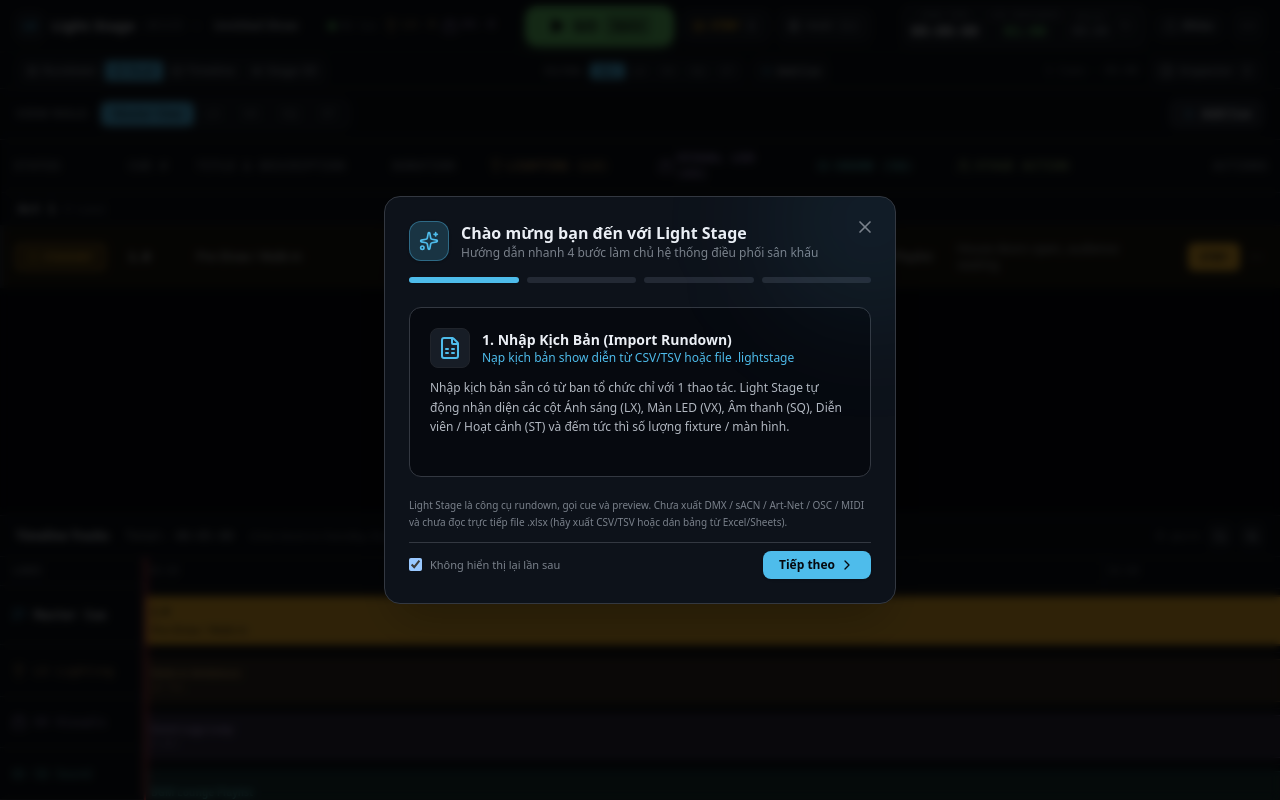
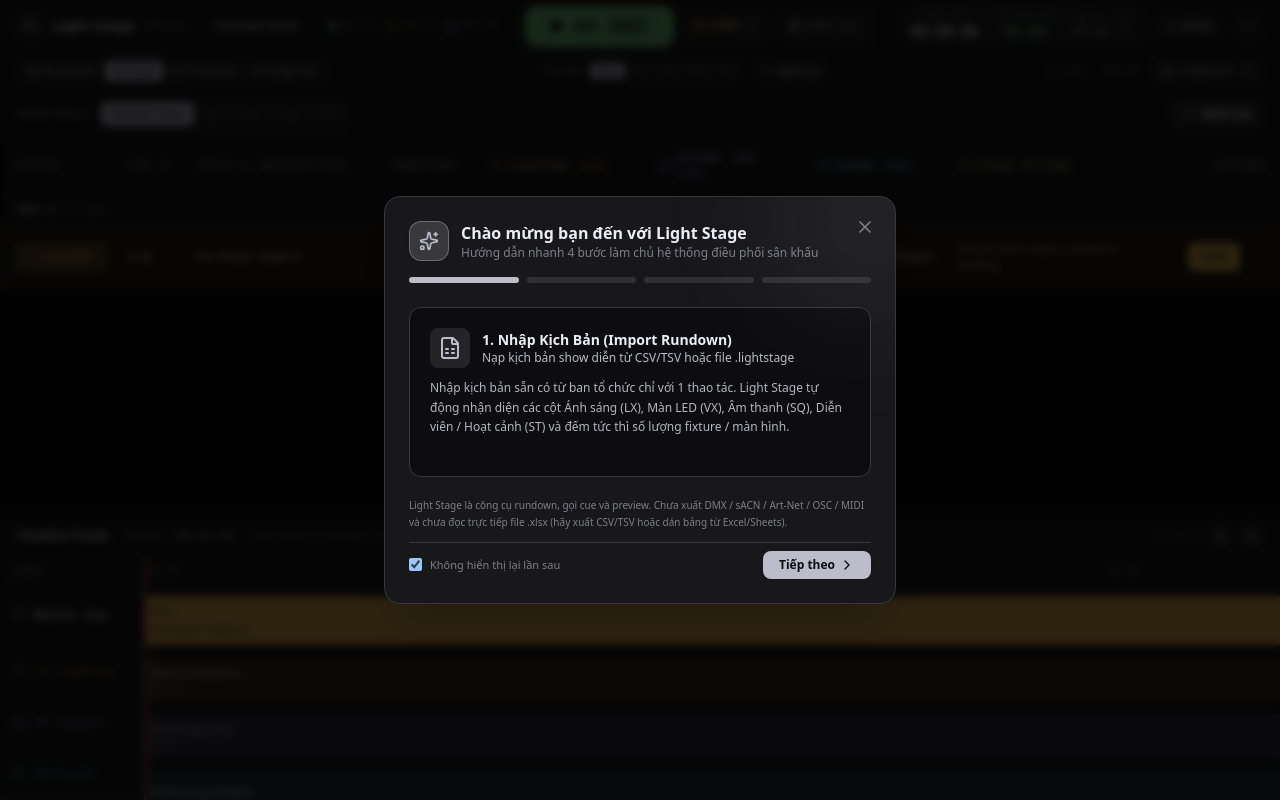
Before and after one commit to npforreal/Light_Stage, a React (Vite) app: page / in a window 1280 px wide. Built offline with nearby package versions, Linux system fonts and the light colour scheme.

Commit message:
chore(17.1): neutral gray surfaces (L 0.16-0.31, C≤0.004, H285), dept C≈0.06, accent for focus only

```diff
--- a/src/styles/tokens.css
+++ b/src/styles/tokens.css
@@ -2,42 +2,42 @@
 /* Adheres to OKLCH perceptual color tokens (docs/COLOR_COURSE.md) */
 
 :root {
-  /* Canvas base surface (OKLCH 0.14 0.015 260deg) */
-  --color-surface-0: #06090f;
-  /* Panels, headers, sidebar (OKLCH 0.18 0.018 260deg) */
-  --color-surface-1: #0d121a;
-  /* Cards, table headers (OKLCH 0.23 0.020 260deg) */
-  --color-surface-2: #171d26;
-  /* Hover states, popovers (OKLCH 0.28 0.022 260deg) */
-  --color-surface-3: #232934;
-  /* Subtle dividers (OKLCH 0.26 0.015 260deg) */
-  --color-border-subtle: #20242b;
-  /* Standard card & table borders (OKLCH 0.34 0.018 260deg) */
-  --color-border-default: #333841;
-  /* Highlighted / active borders (OKLCH 0.42 0.022 260deg) */
-  --color-border-strong: #464d59;
-  /* Primary headline / active cue text (OKLCH 0.95 0.010 260deg) */
-  --color-text-1: #ebeff5;
-  /* Secondary content text (OKLCH 0.78 0.015 260deg) */
-  --color-text-2: #b2b8c1;
-  /* Muted labels & timestamps (OKLCH 0.60 0.018 260deg) */
-  --color-text-3: #7a818b;
-  /* Active tab / focus ring (OKLCH 0.75 0.120 230deg) */
-  --color-accent: #4ebceb;
-  /* Lighting department indicator (OKLCH 0.72 0.090 75deg) */
-  --color-dept-lx: #c69d63;
-  /* Visual LED department indicator (OKLCH 0.72 0.090 300deg) */
-  --color-dept-vx: #ad98d5;
-  /* Sound department indicator (OKLCH 0.72 0.090 195deg) */
-  --color-dept-sq: #57b6b6;
-  /* Stage action department indicator (OKLCH 0.72 0.090 125deg) */
-  --color-dept-st: #98af70;
-  /* Active Go status (emerald) (OKLCH 0.75 0.160 145deg) */
-  --color-status-go: #65c86b;
-  /* Standby status (amber-orange) (OKLCH 0.78 0.150 80deg) */
-  --color-status-standby: #e9ab2b;
-  /* Hold status (steel blue) (OKLCH 0.72 0.120 245deg) */
-  --color-status-hold: #5eaceb;
-  /* Overrun & alert status (vivid red) (OKLCH 0.65 0.200 25deg) */
-  --color-status-danger: #f14d4c;
+  /* Canvas base surface (OKLCH 0.16 0.004 285deg) */
+  --color-surface-0: #0d0d0f;
+  /* Panels, headers, sidebar (OKLCH 0.21 0.004 285deg) */
+  --color-surface-1: #18181a;
+  /* Cards, table headers (OKLCH 0.26 0.004 285deg) */
+  --color-surface-2: #242426;
+  /* Hover states, popovers (OKLCH 0.31 0.004 285deg) */
+  --color-surface-3: #303032;
+  /* Subtle dividers (OKLCH 0.26 0.005 285deg) */
+  --color-border-subtle: #242426;
+  /* Standard card & table borders (OKLCH 0.34 0.012 285deg) */
+  --color-border-default: #37373e;
+  /* Highlighted / active borders (OKLCH 0.42 0.025 285deg) */
+  --color-border-strong: #4b4b5b;
+  /* Primary headline / active cue text (OKLCH 0.95 0.010 285deg) */
+  --color-text-1: #edeef5;
+  /* Secondary content text (OKLCH 0.78 0.015 285deg) */
+  --color-text-2: #b6b6c1;
+  /* Muted labels & timestamps (OKLCH 0.60 0.018 285deg) */
+  --color-text-3: #7f7f8b;
+  /* Focus ring / selection highlight (OKLCH 0.80 0.020 285deg) */
+  --color-accent: #bcbcca;
+  /* Lighting department indicator (OKLCH 0.72 0.060 75deg) */
+  --color-dept-lx: #bba07b;
+  /* Visual LED department indicator (OKLCH 0.72 0.060 300deg) */
+  --color-dept-vx: #aa9dc5;
+  /* Sound department indicator (OKLCH 0.72 0.060 195deg) */
+  --color-dept-sq: #77b1b0;
+  /* Stage action department indicator (OKLCH 0.72 0.060 125deg) */
+  --color-dept-st: #9cac83;
+  /* Active Go status (emerald) (OKLCH 0.75 0.140 145deg) */
+  --color-status-go: #71c575;
+  /* Standby status (amber-orange) (OKLCH 0.78 0.130 80deg) */
+  --color-status-standby: #e3ad4b;
+  /* Hold status (steel blue) (OKLCH 0.72 0.100 245deg) */
+  --color-status-hold: #6dabdf;
+  /* Overrun & alert status (vivid red) (OKLCH 0.65 0.170 25deg) */
+  --color-status-danger: #e45d58;
 }
```
Also changed, not shown: 2 other files (tests, documents, lock files or other folders).
